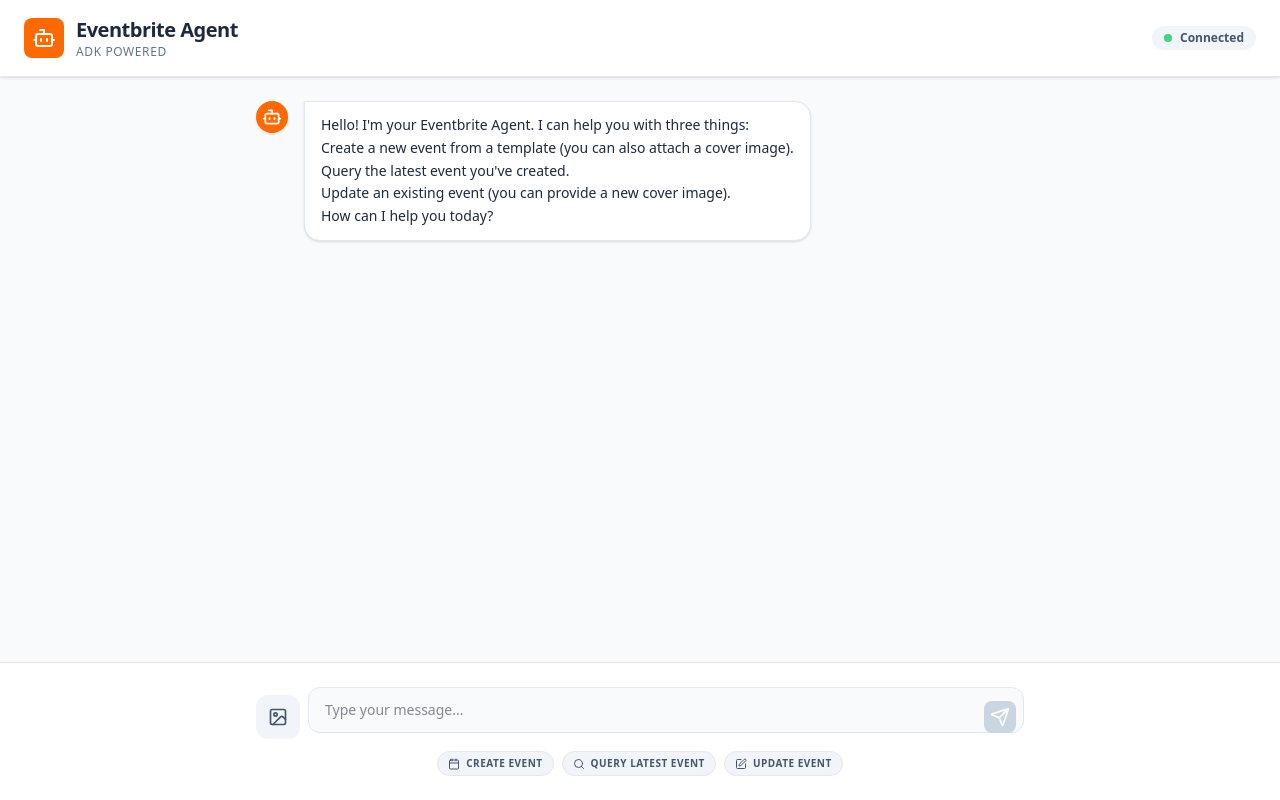
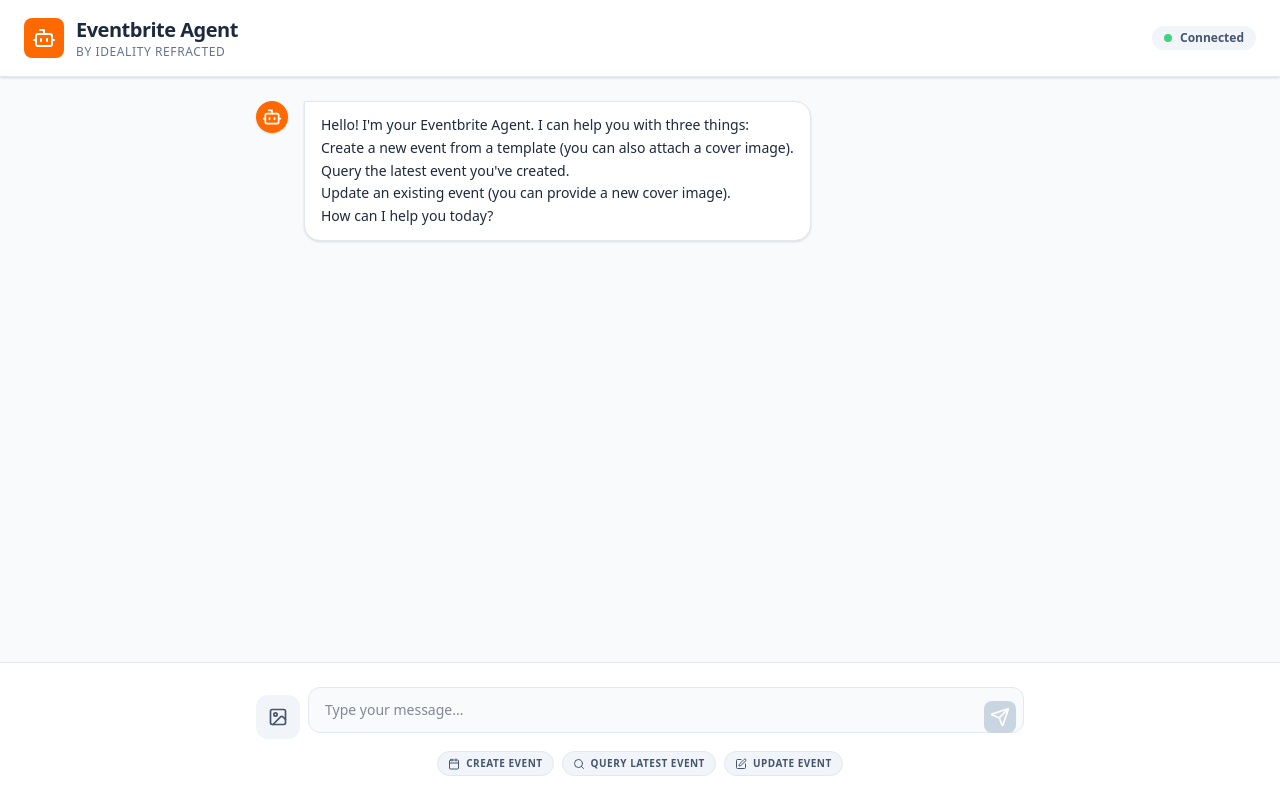
Before and after one commit to ideality-refracted/eventhub_agent, a React (Vite) app: page / in a window 1280 px wide. Built offline with nearby package versions, Linux system fonts and the light colour scheme; no server answers.

Commit message:
feat: Set application metadata and branding
Updates the application's name to "Eventbrite Agent" and refines the descriptive tagline to "BY IDEALITY REFRACTED". Adds new placeholder fields to metadata.json.

```diff
--- a/metadata.json
+++ b/metadata.json
@@ -1,5 +1,7 @@
 {
-  "name": "",
+  "name": "Eventbrite Agent",
   "description": "",
-  "requestFramePermissions": []
+  "requestFramePermissions": [],
+  "y7": [],
+  "Yp": []
 }
--- a/src/App.tsx
+++ b/src/App.tsx
@@ -327,7 +327,7 @@
           </div>
           <div>
             <h1 className="text-xl font-bold tracking-tight text-slate-800">Eventbrite Agent</h1>
-            <p className="text-xs text-slate-500 font-medium uppercase tracking-wider">ADK Powered</p>
+            <p className="text-xs text-slate-500 font-medium uppercase tracking-wider">BY IDEALITY REFRACTED</p>
           </div>
         </div>
         <div className="flex items-center gap-2 px-3 py-1 bg-slate-100 rounded-full">
```
